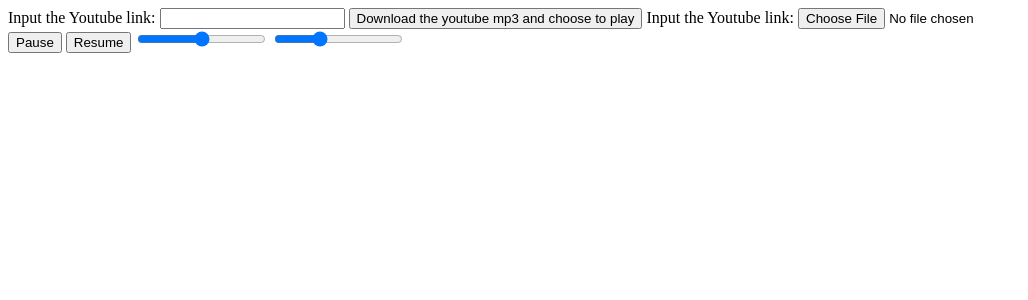
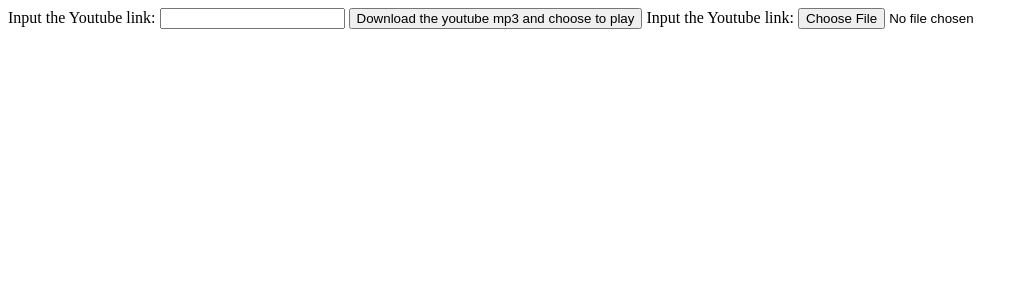
Before and after one commit to trentmarino/TheJukeJoint, a PHP site: page /equalizer.php in a window 1280 px wide. Shown: the top 300 px of the page, without its empty margins (0-1028 px from the left). Run offline with PHP 8.4, Linux system fonts and the light colour scheme.

Commit message:
new verison

```diff
--- a/TheJukeJoint/equalizer.php
+++ b/TheJukeJoint/equalizer.php
@@ -21,10 +21,7 @@
     </div>
 </div>
  <div >
-        <button id = "pause">Pause</button>
-        <button id = "resume">Resume</button>
-        <input id = "volume_range" type="range" name="volume"  min="0" max="2" step="0.1" value="1" >
-        <input id = "volume_speed" type="range" name="volume"  min="0.5" max="2" step="0.1" value="1" >
+
          </div>
 
 <script>
```
